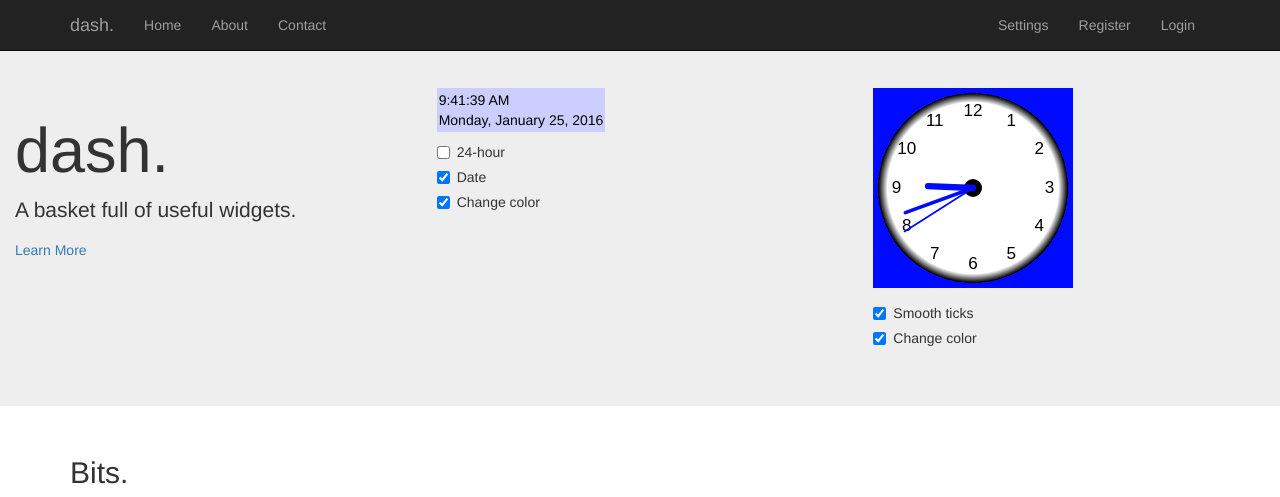
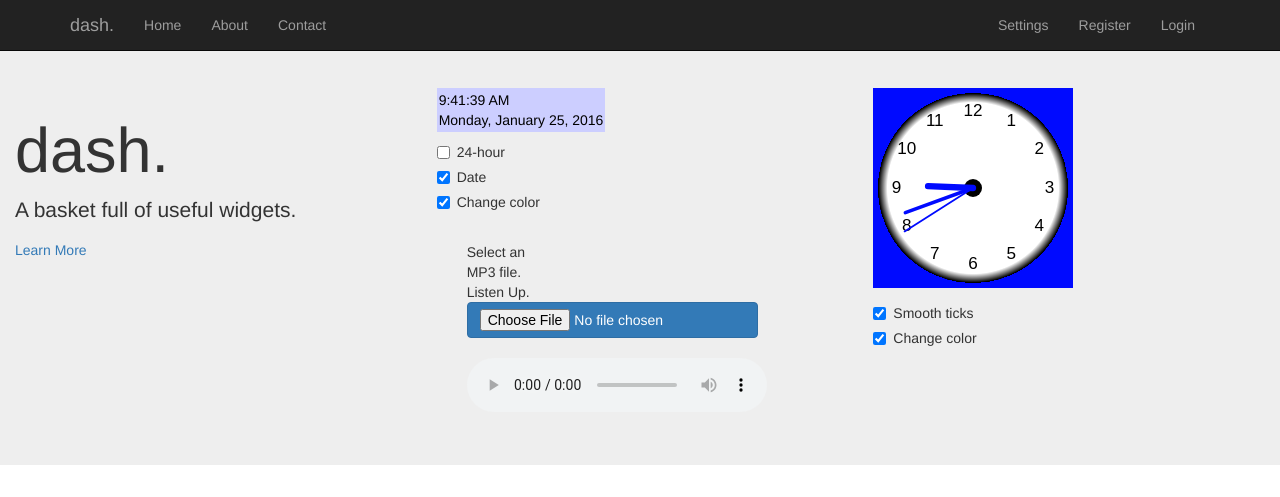
Before and after one commit to felipe-mans/dash, a Flask app: template templates/home.html in a window 1280 px wide. Shown: the top 497 px of the page. Run offline with Flask 2, Linux system fonts and the light colour scheme; the template is opened without the code that fills it, so the values that code supplies are empty; some libraries are stand-ins or nearby versions.

Commit message:
finishing touches

```diff
--- a/templates/home.html
+++ b/templates/home.html
@@ -75,6 +75,16 @@
 	  <div class="checkbox">
 	    <label><input type="checkbox" id="digitalChangeColor" checked>Change color</label>
 	  </div>
+	  <br>
+	  <div class="container pull-left">
+	    <div class="col-md-4">
+	      Select an <br> MP3 file. <br> Listen Up. <br>
+	      <input class="btn btn-primary" type="file" accept="audio/*" id="audioInput">
+	      <br>
+	      <audio id="audio" controls>
+	      </audio>
+	    </div>
+	  </div>
 	</form>
       </div>
     </div>
@@ -83,14 +93,6 @@
     <div class = "neighborhood-guides">
       <div class = "container">
         <h2> Bits. </h2>
-		<div class="row">
-		  <div class="col-md-4">
-	        <input class="btn btn-primary" type="file" accept="audio/*" id="audioInput">
-			<br>
-			<audio id="audio" controls>
-			</audio>
-		  </div>
-		</div>
         <div class = "row">
 	  <div class = "col-md-4">
 	    <div class = "thumbnail">
@@ -188,7 +190,7 @@
 		US City (ex: New York, NY) or Zip (90210):
 		<input type="text" name="location"><br><br>
 		<input type="submit" value="Submit">
-	      </form>
+	      </form> <br>
 	      <b> {{ weather }} </b>
 	      <b> {{ weather_error_message }} </b>
 	    </div>
@@ -201,10 +203,12 @@
 
 	  <script src="{{url_for('static', filename='analogClock.js')}}"></script>
 	  <script src="{{url_for('static', filename='digitalClock.js')}}"></script>
-	  <script src="{{url_for('static', filename='audio.js')}}"></script>
+	  <!-- <script src="{{url_for('static', filename='digitalClock.js')}}">var twelveHours = {{twelveHours}};</script> -->
   </body>
   <br>
   <br>
   <br>
   <br>
+  <br>
+  <br>
 </html>
--- a/utils.py
+++ b/utils.py
@@ -284,6 +284,3 @@ for i in y:
 #print getWeatherByCity('CA', 'San_Francisco')
 #print getStandings('2015')
 '''
-
-#print getEStandings('2015')
-#print getWStandings('2015')
```
